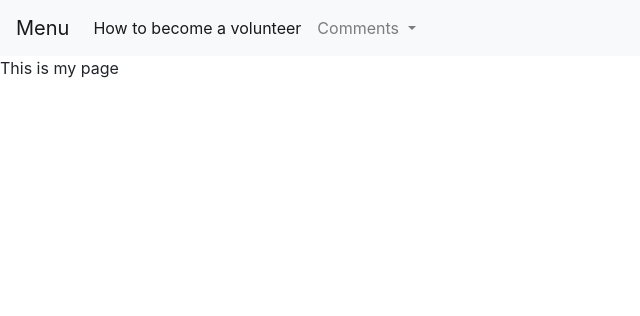
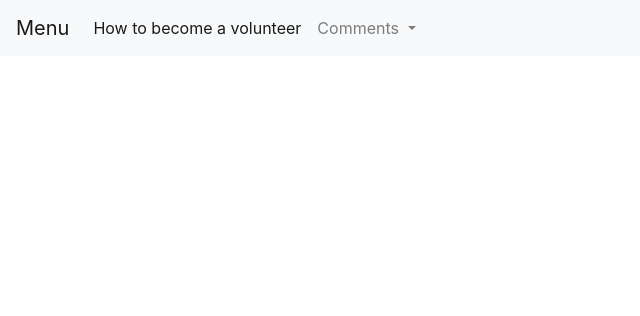
Before and after one commit to KartikChugh/AllHands, a Django app: page / in a window 1280 px wide. Shown: the top 316 px of the page, without its empty margins (0-640 px from the left). Run offline with Django 3.2, Linux system fonts and the light colour scheme; some libraries are stand-ins or nearby versions.

Commit message:
Clean up code

```diff
--- a/volunteer/templates/volunteer/index.html
+++ b/volunteer/templates/volunteer/index.html
@@ -6,6 +6,10 @@
     <meta name="viewport" content="width=device-width, initial-scale=1, shrink-to-fit=no">
 
     <link rel="stylesheet" href="https://maxcdn.bootstrapcdn.com/bootstrap/4.0.0/css/bootstrap.min.css" integrity="sha384-Gn5384xqQ1aoWXA+058RXPxPg6fy4IWvTNh0E263XmFcJlSAwiGgFAW/dAiS6JXm" crossorigin="anonymous">
+
+    <script src="https://code.jquery.com/jquery-3.2.1.slim.min.js" integrity="sha384-KJ3o2DKtIkvYIK3UENzmM7KCkRr/rE9/Qpg6aAZGJwFDMVNA/GpGFF93hXpG5KkN" crossorigin="anonymous"></script>
+    <script src="https://cdnjs.cloudflare.com/ajax/libs/popper.js/1.12.9/umd/popper.min.js" integrity="sha384-ApNbgh9B+Y1QKtv3Rn7W3mgPxhU9K/ScQsAP7hUibX39j7fakFPskvXusvfa0b4Q" crossorigin="anonymous"></script>
+    <script src="https://maxcdn.bootstrapcdn.com/bootstrap/4.0.0/js/bootstrap.min.js" integrity="sha384-JZR6Spejh4U02d8jOt6vLEHfe/JQGiRRSQQxSfFWpi1MquVdAyjUar5+76PVCmYl" crossorigin="anonymous"></script>
 
   </head>
 
@@ -35,16 +39,9 @@
           </ul>
 
         </div>
-      </nav>
-      <script src="https://code.jquery.com/jquery-3.2.1.slim.min.js" integrity="sha384-KJ3o2DKtIkvYIK3UENzmM7KCkRr/rE9/Qpg6aAZGJwFDMVNA/GpGFF93hXpG5KkN" crossorigin="anonymous"></script>
-      <script src="https://cdnjs.cloudflare.com/ajax/libs/popper.js/1.12.9/umd/popper.min.js" integrity="sha384-ApNbgh9B+Y1QKtv3Rn7W3mgPxhU9K/ScQsAP7hUibX39j7fakFPskvXusvfa0b4Q" crossorigin="anonymous"></script>
-      <script src="https://maxcdn.bootstrapcdn.com/bootstrap/4.0.0/js/bootstrap.min.js" integrity="sha384-JZR6Spejh4U02d8jOt6vLEHfe/JQGiRRSQQxSfFWpi1MquVdAyjUar5+76PVCmYl" crossorigin="anonymous"></script>
-    </body>
-  <head>
-    <meta charset="utf-8">
-    <title>My test page</title>
-  </head>
-  <body>
-    <p>This is my page</p>
+    </nav>
+
+
   </body>
+
 </html>
```
